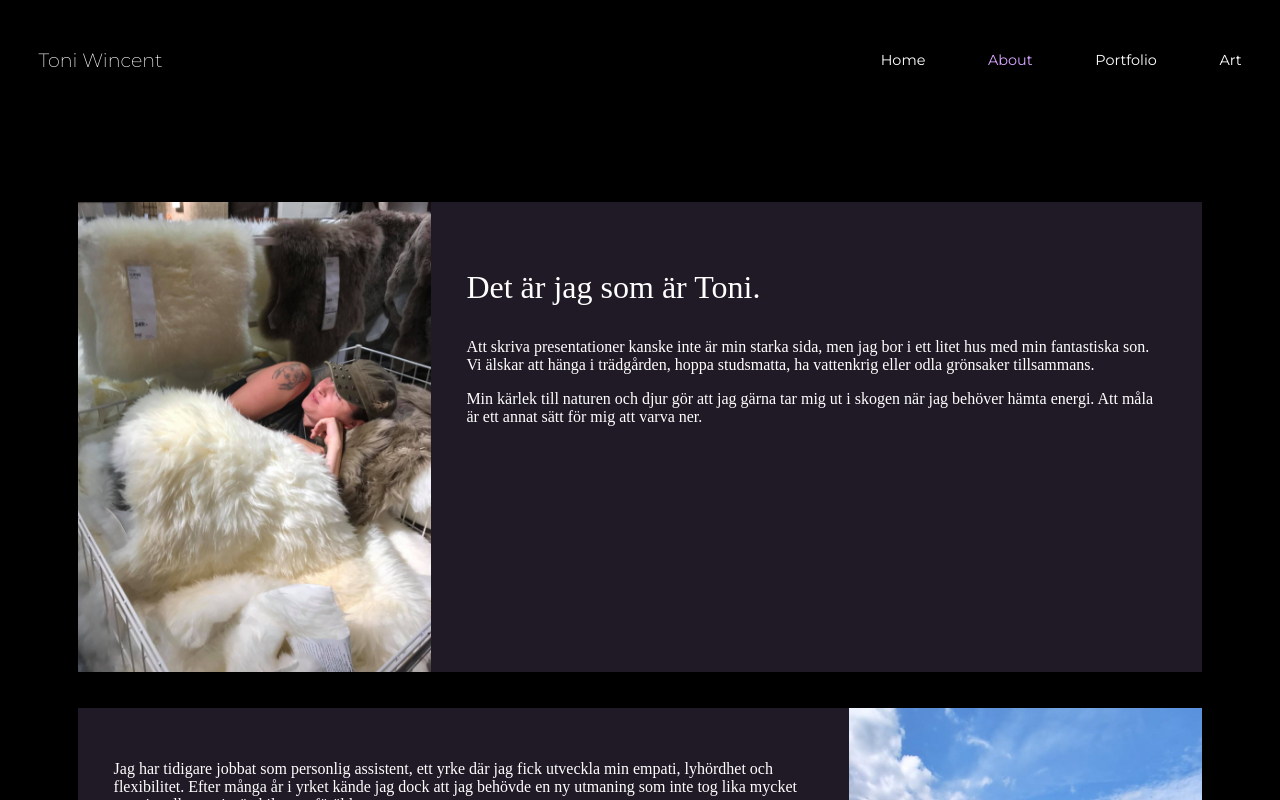
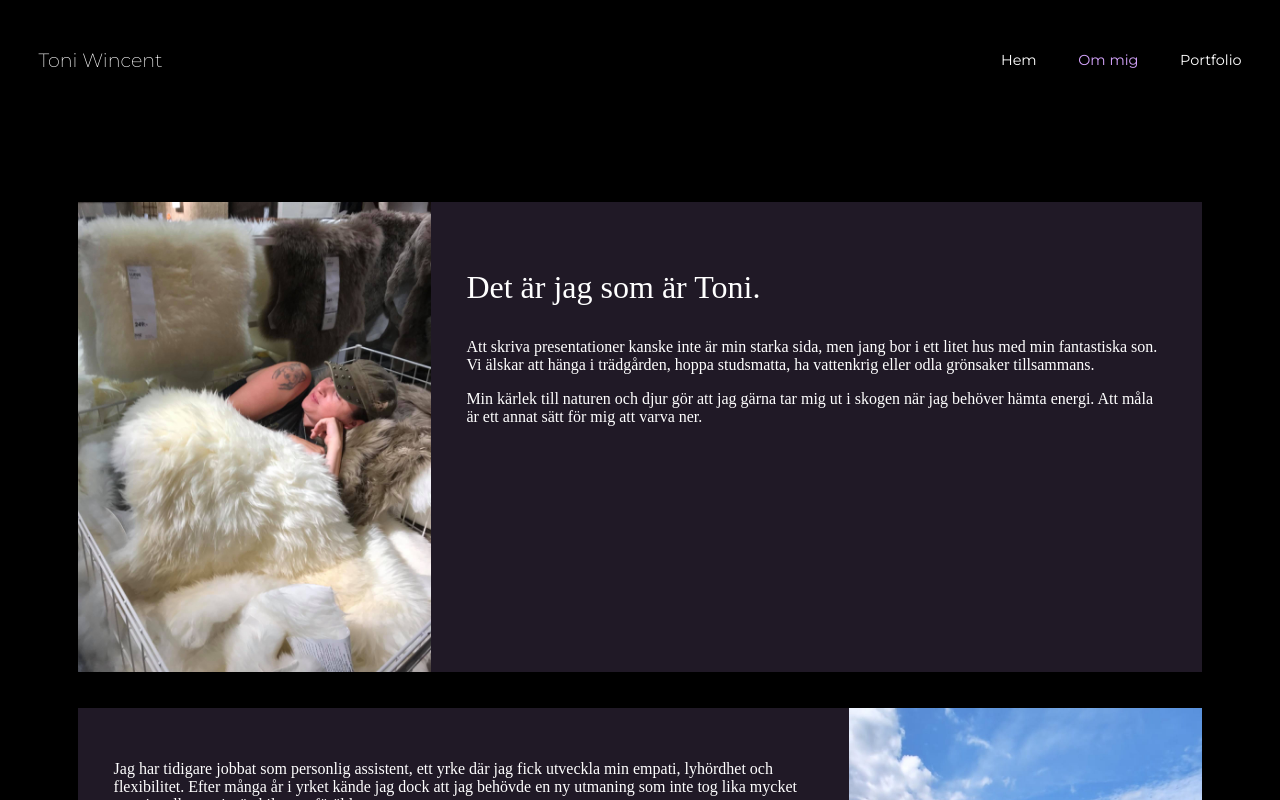
Before and after one commit to Noccis/tw-webpage, a React (Vite) app: page /about in a window 1280 px wide. Shown: the top 800 px of the page. Built offline with nearby package versions, Linux system fonts and the light colour scheme; a web font is replaced by a local one.

Commit message:
Fixed some grammar, removed art page

```diff
--- a/src/components/Menu.tsx
+++ b/src/components/Menu.tsx
@@ -5,10 +5,9 @@ import '../styles/menu.css'
 const Menu = () => {
   return (
     <div id='menu'>
-        <NavLink to="/">Home</NavLink>
-        <NavLink to="/about">About</NavLink>
+        <NavLink to="/">Hem</NavLink>
+        <NavLink to="/about">Om mig</NavLink>
         <NavLink to="/portfolio">Portfolio</NavLink>
-        <NavLink to="/art">Art</NavLink>
     </div>
   )
 }
--- a/src/pages/About.tsx
+++ b/src/pages/About.tsx
@@ -11,7 +11,7 @@ const About = () => {
         <img src= {toni}/>
         <div className='section-text'>
           <h3>Det är jag som är Toni.</h3>
-          <p>Att skriva presentationer kanske inte är min starka sida, men jag bor i ett litet hus med min fantastiska son. Vi älskar att hänga i trädgården, hoppa studsmatta, ha vattenkrig eller odla grönsaker tillsammans.</p>
+          <p>Att skriva presentationer kanske inte är min starka sida, men jang bor i ett litet hus med min fantastiska son. Vi älskar att hänga i trädgården, hoppa studsmatta, ha vattenkrig eller odla grönsaker tillsammans.</p>
           <p>Min kärlek till naturen och djur gör att jag gärna tar mig ut i skogen när jag behöver hämta energi. Att måla är ett annat sätt för mig att varva ner.</p>
         </div>
       </div>
--- a/src/pages/Art.tsx
+++ /dev/null
@@ -1,9 +0,0 @@
-import React from 'react'
-
-const Art = () => {
-  return (
-    <div>Art</div>
-  )
-}
-
-export default Art
--- a/src/styles/menu.css
+++ b/src/styles/menu.css
@@ -1,7 +1,7 @@
 #menu {
     display: flex;
     flex-direction: row;
-    width: 30%;
+    width: 20%;
     justify-content: space-between;
 }
 
```
